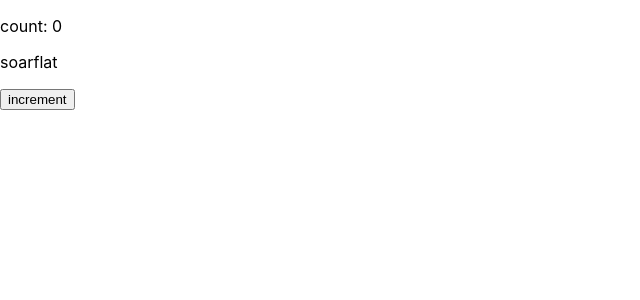
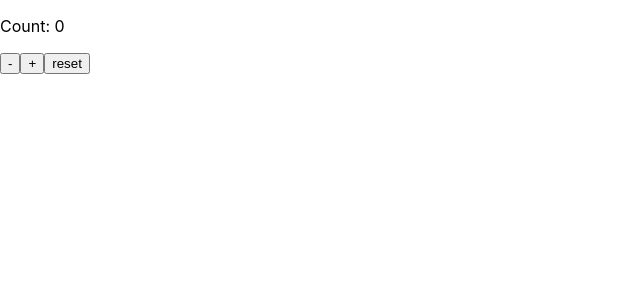
Before and after one commit to takakikasuga/react-hooks-series, a React (Create React App) app: page / in a window 1280 px wide. Shown: the top 300 px of the page, without its empty margins (0-640 px from the left). Built offline with nearby package versions, Linux system fonts and the light colour scheme.

Commit message:
useReducer example

```diff
--- a/src/App.js
+++ b/src/App.js
@@ -1,424 +1,194 @@
 import logo from './logo.svg';
 import './App.css';
-import React, { useState, useContext, createContext, useReducer, useMemo } from "react";
+import React, { useState, useReducer, useCallback } from 'react';
 
 function App() {
   return (
     <>
-      <UseContext></UseContext>
-      {/* <UseContextVer2></UseContextVer2> */}
-      {/* <UseContextVer3></UseContextVer3> */}
-      {/* <UseContextVer4></UseContextVer4> */}
-      {/* <UseContextVer5></UseContextVer5> */}
-      {/* <UseContextVer6></UseContextVer6> */}
-      {/* <UseContextVer6></UseContextVer6> */}
+      {/* <UseReducer></UseReducer> */}
+      {/* <UseReducerVer2></UseReducerVer2> */}
+      {/* <UseReducerVer3></UseReducerVer3> */}
+      {/* <UseReducerVer4></UseReducerVer4> */}
+      <UseReducerVer5></UseReducerVer5>
     </>
   );
 }
 
-// // 01 - useContextで、Appから見てひ孫にあたるGreatGrandChildコンポーネントからMyContextの値を取得する
-// // Context オブジェクト
-const MyContext = createContext();
-console.log(MyContext)
-
-const UseContext = () => {
-  const [count, setCount] = useState(0);
-  const value = {
-    name: "soarflat",
-    handleClick: () => setCount((count) => count + 1)
-  };
-
-  return (
-    <div>
-      <p>count: {count}</p>
-      {/* Provider。value プロパティの値を共有する。 */}
-      <MyContext.Provider value={value}>
-        <Child />
-      </MyContext.Provider>
-    </div>
-  );
+// 01 - useReducerの利用例
+// 現在の state と action を受け取り、action に応じて更新した state を返す関数
+function reducer(state, action) {
+  switch (action.type) {
+    case 'INCEREMENT':
+      return { count: state.count + 1 };
+    case 'DECREMENT':
+      return { count: state.count - 1 };
+    case 'RESET':
+      return { count: 0 };
+    default:
+      return state;
+  }
 }
 
-function Child() {
-  return <GrandChild />;
-}
-
-function GrandChild() {
-  return <GreatGrandChild />;
-}
-
-function GreatGrandChild() {
-  // Provider（<MyContext.Provider value={value}>）から
-  // Context オブジェクトの値（value プロパティの値）を取得する。
-  // そのため、context は
-  // {
-  //   name: 'soarflat',
-  //   handleClick: () => setCount(count => count + 1)
-  // }
-  // になる。
-  const context = useContext(MyContext);
-  console.log(context)
+const UseReducer = () => {
+  // useReducer の第２引数に { count: 0 } を渡しているので、
+  // state の初期値は { count: 0 }
+  const [state, dispatch] = useReducer(reducer, { count: 0 });
 
   return (
     <>
-      <p>{context.name}</p>
-      <button onClick={context.handleClick}>increment</button>
+      <p>count: {state.count}</p>
+
+      {/* { type: 'DECREMENT' } という action を送信する */}
+      <button onClick={() => dispatch({ type: 'DECREMENT' })}>-</button>
+
+      {/* { type: 'INCEREMENT' } という action を送信する */}
+      <button onClick={() => dispatch({ type: 'INCEREMENT' })}>+</button>
+
+      {/* { type: 'RESET' } という action を送信する */}
+      <button onClick={() => dispatch({ type: 'RESET' })}>reset</button>
     </>
   );
 }
 
-// // 02 - useContextを利用しない場合、AppからGreatGrandChildComponentに値を渡すためにはProp drillingを行う必要がある
-// const UseContextVer2 = () => {
-//   const [count, setCount] = useState(0);
-//   const value = {
-//     name: "soarflat",
-//     handleClick: () => setCount((count) => count + 1)
-//   };
+// 02 - useStateを利用した場合、stateの更新方法の数だけ、コンポーネントに state 更新関数を渡す必要がある
+const Counter = ({ decrement, increment, reset }) => {
+  return (
+    <>
+      <button onClick={decrement}>-</button>
+      <button onClick={increment}>+</button>
+      <button onClick={reset}>reset</button>
+    </>
+  );
+};
 
-//   return (
-//     <div>
-//       <p>count: {count}</p>
-//       <Child2 value={value} />
-//     </div>
-//   );
-// }
+const UseReducerVer2 = () => {
+  const [count, setCount] = useState(0);
 
-// // Child コンポーネント自体は value を利用しないが、GrandChild コンポーネントに
-// // Props として渡すために、value を受け取る必要がある。
-// function Child2({ value }) {
-//   return <GrandChild2 value={value} />;
-// }
+  const decrement = () => {
+    setCount(currentCount => currentCount - 1);
+  };
 
-// // GrandChild コンポーネント自体は value を利用しないが、GreatGrandChild コンポーネントに
-// // Props として渡すために、value を受け取る必要がある。
-// function GrandChild2({ value }) {
-//   return <GreatGrandChild2 value={value} />;
-// }
+  const increment = () => {
+    setCount(currentCount => currentCount + 1);
+  };
 
-// function GreatGrandChild2({ value }) {
-//   return (
-//     <>
-//       <p>{value.name}</p>
-//       <button onClick={value.handleClick}>increment</button>
-//     </>
-//   );
-// }
+  const reset = () => {
+    setCount(() => 0);
+  };
 
-// // 03 - 複数のコンポーネントで共通利用するデータをContextで扱い、それをuseContextで取得する
-// const LangContext = createContext();
+  return (
+    <>
+      <p>Count: {count}</p>
+      <Counter decrement={decrement} increment={increment} reset={reset} />
+    </>
+  );
+}
 
-// const UseContextVer3 = () => {
-//   const [lang, setLang] = useState("JP");
+// 03 - useReducerを利用した場合、stateを更新する窓口はdispatchに集約するため、コンポーネントにはdispatchさえ渡せば良い
+function reducer2(state, action) {
+  switch (action.type) {
+    case 'INCEREMENT':
+      return { count: state.count + 1 };
+    case 'DECREMENT':
+      return { count: state.count - 1 };
+    case 'RESET':
+      return { count: 0 };
+    default:
+      return state;
+  }
+}
 
-//   return (
-//     <>
-//       <button onClick={() => setLang("JP")}>日本語</button>
-//       <button onClick={() => setLang("EN")}>English</button>
-//       <LangContext.Provider value={lang}>
-//         <Header />
-//         <Body />
-//       </LangContext.Provider>
-//     </>
-//   );
-// }
+const Counter2 = ({ dispatch }) => {
+  return (
+    <>
+      <button onClick={() => dispatch({ type: 'DECREMENT' })}>-</button>
+      <button onClick={() => dispatch({ type: 'INCEREMENT' })}>+</button>
+      <button onClick={() => dispatch({ type: 'RESET' })}>reset</button>
+    </>
+  );
+};
 
-// function Header() {
-//   const lang = useContext(LangContext);
-//   const text = {
-//     JP: "速習 React Hooks",
-//     EN: "React Hooks Quick Start Guide"
-//   };
+const UseReducerVer3 = () => {
+  const [state, dispatch] = useReducer(reducer2, { count: 0 });
 
-//   return (
-//     <header>
-//       <h1>{text[lang]}</h1>
-//     </header>
-//   );
-// }
+  return (
+    <>
+      <p>Count: {state.count}</p>
+      <Counter2 dispatch={dispatch} />
+    </>
+  );
+}
 
-// function Body() {
-//   const lang = useContext(LangContext);
-//   const text = {
-//     JP: "useContext の利用例",
-//     EN: "useContext Example"
-//   };
+// 04 - dispatchは同一性が保たれるので、useCallbackでラップをせずにメモ化したコンポーネントに渡せる
+function reducer3(state, action) {
+  switch (action.type) {
+    case 'INCEREMENT':
+      return { count: state.count + 1 };
+    case 'DECREMENT':
+      return { count: state.count - 1 };
+    case 'RESET':
+      return { count: 0 };
+    default:
+      return state;
+  }
+}
 
-//   return <p>{text[lang]}</p>;
-// }
+const Counter3 = React.memo(({ dispatch }) => {
+  console.log('render Counter');
+  return (
+    <>
+      <button onClick={() => dispatch({ type: 'DECREMENT' })}>-</button>
+      <button onClick={() => dispatch({ type: 'INCEREMENT' })}>+</button>
+      <button onClick={() => dispatch({ type: 'RESET' })}>reset</button>
+    </>
+  );
+});
 
+const UseReducerVer4 = () => {
+  const [state, dispatch] = useReducer(reducer3, { count: 0 });
 
-// // 04 - Contextの更新により不要な再レンダーが発生している例
-// const CountContext = createContext();
+  return (
+    <>
+      <p>Count: {state.count}</p>
+      <Counter3 dispatch={dispatch} />
+    </>
+  );
+}
 
-// function countReducer(state, action) {
-//   switch (action.type) {
-//     case 'INCREMENT': {
-//       return { count: state.count + 1 };
-//     }
-//     case 'DECREMENET': {
-//       return { count: state.count - 1 };
-//     }
-//     default: {
-//       return state;
-//     }
-//   }
-// }
+// 05 - Counterコンポーネントの再レンダーを防ぐためには、Propsとして渡す関数を全てuseCallbackでラップする必要がある
+const Counter4 = React.memo(({ decrement, increment, reset }) => {
+  console.log('render Counter');
+  return (
+    <>
+      <button onClick={decrement}>-</button>
+      <button onClick={increment}>+</button>
+      <button onClick={reset}>reset</button>
+    </>
+  );
+});
 
-// function CountProvider({ children }) {
-//   console.log(children)
-//   const [state, dispatch] = useReducer(countReducer, { count: 0 });
-//   const value = {
-//     state,
-//     dispatch
-//   };
+const UseReducerVer5 = () => {
+  const [count, setCount] = useState(0);
 
-//   return (
-//     // value（state か dispatch のどちらか）が更新したら、
-//     // CountContext.Provider 内のすべての Consumer が再レンダーされる。
-//     <CountContext.Provider value={value}>{children}</CountContext.Provider>
-//   );
-// }
+  const decrement = useCallback(() => {
+    setCount(currentCount => currentCount - 1);
+  }, [setCount]);
 
+  const increment = useCallback(() => {
+    setCount(currentCount => currentCount + 1);
+  }, [setCount]);
 
-// function Count() {
-//   console.log('render Count');
-//   // CountContext からは state のみを取得しているが、
-//   // dispatch が更新されても再レンダーされる
-//   const { state } = useContext(CountContext);
+  const reset = useCallback(() => {
+    setCount(() => 0);
+  }, [setCount]);
 
-//   return <h1>{state.count}</h1>;
-// }
-
-// function Counter() {
-//   console.log('render Counter');
-//   // CountContext からは dispatch のみを取得しているが、
-//   // state が更新されても再レンダーされる
-//   const { dispatch } = useContext(CountContext);
-
-//   return (
-//     <>
-//       <button onClick={() => dispatch({ type: 'DECREMENET' })}>-</button>
-//       <button onClick={() => dispatch({ type: 'INCREMENT' })}>+</button>
-//     </>
-//   );
-// }
-
-// const UseContextVer4 = () => {
-//   return (
-//     <CountProvider>
-//       <Count />
-//       <Counter />
-//     </CountProvider>
-//   );
-// }
-
-// // 05 - Contextオブジェクトを分割して、Contextの更新による不要な再レンダーを防ぐ
-// const CountStateContext = createContext();
-// const CountDispatchContext = createContext();
-
-// function countReducer(state, action) {
-//   switch (action.type) {
-//     case 'INCREMENT': {
-//       return { count: state.count + 1 };
-//     }
-//     case 'DECREMENT': {
-//       return { count: state.count - 1 };
-//     }
-//     default: {
-//       return state;
-//     }
-//   }
-// }
-
-// function CountProvider({ children }) {
-//   const [state, dispatch] = useReducer(countReducer, { count: 0 });
-
-//   // CountStateContext.Provider の value が更新したら、
-//   // CountStateContext の値を取得している全ての Consumer が再レンダーされる。
-//   // CountDispatchContext.Provider の value が更新したら、
-//   // CountDispatchContext の値を取得している全ての Consumer が再レンダーされる。
-//   return (
-//     <CountStateContext.Provider value={state}>
-//       <CountDispatchContext.Provider value={dispatch}>
-//         {children}
-//       </CountDispatchContext.Provider>
-//     </CountStateContext.Provider>
-//   );
-// }
-
-// function Count() {
-//   console.log('render Count');
-//   // state と dispatch を保持する Context オブジェクトが異なるので、
-//   // dispatch が更新されてもこのコンポーネントは再レンダーされない。
-//   const state = useContext(CountStateContext);
-
-//   return <h1>{state.count}</h1>;
-// }
-
-// function Counter() {
-//   console.log('render Counter');
-//   // state と dispatch を保持する Context オブジェクトが異なるので、
-//   // state が更新されてもこのコンポーネントは再レンダーされない。
-//   const dispatch = useContext(CountDispatchContext);
-
-//   return (
-//     <>
-//       <button onClick={() => dispatch({ type: 'DECREMENT' })}>-</button>
-//       <button onClick={() => dispatch({ type: 'INCREMENT' })}>+</button>
-//     </>
-//   );
-// }
-
-// const UseContextVer5 = () => {
-//   return (
-//     <CountProvider>
-//       <Count />
-//       <Counter />
-//     </CountProvider>
-//   );
-// }
-
-// // 06 - React.memoを利用して、Contextの更新による不要な再レンダーを防ぐ
-// const CountContext = createContext();
-
-// function countReducer(state, action) {
-//   switch (action.type) {
-//     case 'INCREMENT': {
-//       return { count: state.count + 1 };
-//     }
-//     case 'DECREMENT': {
-//       return { count: state.count - 1 };
-//     }
-//     default: {
-//       return state;
-//     }
-//   }
-// }
-
-// function CountProvider({ children }) {
-//   const [state, dispatch] = useReducer(countReducer, { count: 0 });
-//   const value = {
-//     state,
-//     dispatch
-//   };
-
-//   return (
-//     // value（state か dispatch のどちらか）が更新したら、
-//     // CountContext.Provider 内のすべての Consumer が再レンダーされる。
-//     <CountContext.Provider value={value}>{children}</CountContext.Provider>
-//   );
-// }
-
-// function Count() {
-//   console.log('render Count');
-//   // CountContext からは state のみを取得しているが、
-//   // dispatch が更新されても再レンダーされる
-//   const { state } = useContext(CountContext);
-
-//   return <h1>{state.count}</h1>;
-// }
-
-// function Counter() {
-//   console.log('render Counter');
-//   // CountContext からは dispatch のみを取得しているが、
-//   // state が更新されても再レンダーされる
-//   const { dispatch } = useContext(CountContext);
-
-//   // CountContext.Provider の value の更新による Counter コンポーネントの
-//   // 再レンダーは避けられない。そのため、このコンポーネントは CountContext から値を
-//   // 取得するだけにして、メモ化したコンポーネントに取得した dispatch を渡すようにする。
-//   return <DispatchButton dispatch={dispatch} />;
-// }
-
-// // dispatch を Props として受け取るコンポーネントをメモ化し、不要な再レンダーを防ぐ
-// const DispatchButton = React.memo(({ dispatch }) => {
-//   console.log('render DispatchButton');
-
-//   return (
-//     <>
-//       <button onClick={() => dispatch({ type: 'DECREMENT' })}>-</button>
-//       <button onClick={() => dispatch({ type: 'INCREMENT' })}>+</button>
-//     </>
-//   );
-// });
-
-// const UseContextVer6 = () => {
-//   return (
-//     <CountProvider>
-//       <Count />
-//       <Counter />
-//     </CountProvider>
-//   );
-// }
-
-// 07 - useMemoを利用して、Contextの更新による不要な再レンダーを防ぐ例
-// const CountContext = createContext();
-
-// function countReducer(state, action) {
-//   switch (action.type) {
-//     case 'INCREMENT': {
-//       return { count: state.count + 1 };
-//     }
-//     case 'DECREMENT': {
-//       return { count: state.count - 1 };
-//     }
-//     default: {
-//       return state;
-//     }
-//   }
-// }
-
-// function CountProvider({ children }) {
-//   const [state, dispatch] = useReducer(countReducer, { count: 0 });
-//   const value = {
-//     state,
-//     dispatch
-//   };
-
-//   return (
-//     // value（state か dispatch のどちらか）が更新したら、
-//     // CountContext.Provider 内のすべての Consumer が再レンダーされる。
-//     <CountContext.Provider value={value}>{children}</CountContext.Provider>
-//   );
-// }
-
-// function Count() {
-//   console.log('render Count');
-//   // CountContext からは state のみを取得しているが、
-//   // dispatch が更新されても再レンダーされる
-//   const { state } = useContext(CountContext);
-
-//   return <h1>{state.count}</h1>;
-// }
-
-// function Counter() {
-//   console.log('render Counter');
-//   // CountContext からは dispatch のみを取得しているが、
-//   // state が更新されても再レンダーされる
-//   const { dispatch } = useContext(CountContext);
-
-//   // CountContext.Provider の value の更新による Counter コンポーネントの
-//   // 再レンダーは避けられない。そのため dispatch を利用するレンダリング結果（計算結果）を
-//   // メモ化し、不要な再レンダーを防ぐ。
-//   return useMemo(() => {
-//     console.log('rerender Counter');
-//     return (
-//       <>
-//         <button onClick={() => dispatch({ type: 'DECREMENT' })}>-</button>
-//         <button onClick={() => dispatch({ type: 'INCREMENT' })}>+</button>
-//       </>
-//     );
-//   }, [dispatch]);
-// }
-
-// const UseContextVer6 = () => {
-//   return (
-//     <CountProvider>
-//       <Count />
-//       <Counter />
-//     </CountProvider>
-//   );
-// }
+  return (
+    <>
+      <p>Count: {count}</p>
+      <Counter4 decrement={decrement} increment={increment} reset={reset} />
+    </>
+  );
+}
 
 
 export default App;
```
